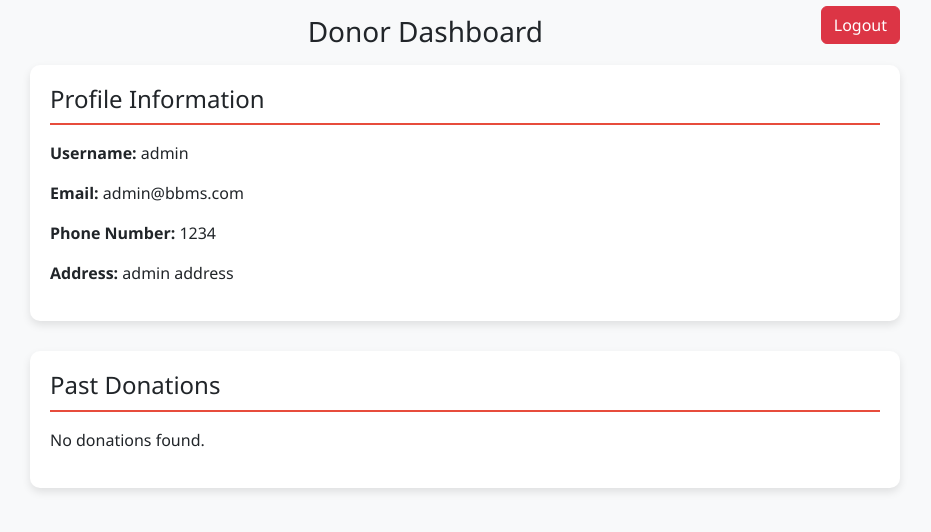
After one commit to Premier42/BBMS, a PHP site: page /sections/donor/dashboard.php in a window 1280 px wide. The commit adds this page. Shown: the top 532 px of the page, without its empty margins (175-1106 px from the left). Run offline with PHP 8.4, Linux system fonts and the light colour scheme; a user stored in the database is signed in; data comes from the database, SQL or seed files in the repository.

Commit message:
temorary

```diff
--- a/sections/auth/login.php
+++ b/sections/auth/login.php
@@ -50,7 +50,7 @@ if ($_SERVER["REQUEST_METHOD"] == "POST") {
                         header("Location: sections/admin/dashboard.php");
                         break;
                     case 'donor':
-                        header("Location: sections/donor/dashboard.php");
+                        header("Location: ../donor/dashboard.php");
                         break;
                     case 'recipient':
                         header("Location: ../recipient_rep/dashboard.php");
--- /dev/null
+++ b/sections/donor/dashboard.php
@@ -0,0 +1,145 @@
+<?php
+session_start();
+require_once '../../config/database.php';
+
+// Check if the user is logged in and has the donor role
+if (!isset($_SESSION['user_id']) || $_SESSION['role'] !== 'donor') {
+    header("Location: ../../auth/login.php");
+    exit;
+}
+
+$user_id = $_SESSION['user_id'];
+
+// Fetch the donor's donations
+$sql_donations = "
+    SELECT
+        d.donation_id,
+        bu.blood_type,
+        bu.volume,
+        d.donation_date,
+        bu.status AS blood_status
+    FROM
+        donations d
+    JOIN
+        blood_units bu ON d.unit_id = bu.unit_id
+    WHERE
+        d.donor_id = ?";
+$stmt_donations = $conn->prepare($sql_donations);
+$stmt_donations->bind_param("i", $user_id);
+$stmt_donations->execute();
+$result_donations = $stmt_donations->get_result();
+$donations = $result_donations->fetch_all(MYSQLI_ASSOC);
+$stmt_donations->close();
+
+// Fetch donor profile information
+$sql_profile = "
+    SELECT
+        username,
+        email,
+        phone_number,
+        address
+    FROM
+        users
+    WHERE
+        user_id = ?";
+$stmt_profile = $conn->prepare($sql_profile);
+$stmt_profile->bind_param("i", $user_id);
+$stmt_profile->execute();
+$result_profile = $stmt_profile->get_result();
+$profile = $result_profile->fetch_assoc();
+$stmt_profile->close();
+
+$conn->close();
+?>
+
+<!DOCTYPE html>
+<html lang="en">
+<head>
+    <meta charset="UTF-8">
+    <meta name="viewport" content="width=device-width, initial-scale=1.0">
+    <title>Donor Dashboard</title>
+    <link href="https://stackpath.bootstrapcdn.com/bootstrap/5.3.0/css/bootstrap.min.css" rel="stylesheet">
+    <style>
+        body {
+            background-color: #f8f9fa;
+            font-family: 'Segoe UI', Tahoma, Geneva, Verdana, sans-serif;
+        }
+        .container {
+            max-width: 900px;
+            padding: 15px;
+            margin: auto;
+        }
+        .form-section {
+            margin-bottom: 30px;
+            background-color: #ffffff;
+            padding: 20px;
+            border-radius: 10px;
+            box-shadow: 0 4px 8px rgba(0,0,0,0.1);
+        }
+        .form-section h2 {
+            border-bottom: 2px solid #e74c3c;
+            padding-bottom: 10px;
+        }
+        .logout-btn {
+            float: right;
+            margin-top: -10px;
+        }
+        .table-striped tbody tr:nth-of-type(odd) {
+            background-color: rgba(231, 76, 60, 0.1);
+        }
+        .table-striped tbody tr:nth-of-type(even) {
+            background-color: rgba(231, 76, 60, 0.05);
+        }
+    </style>
+</head>
+<body>
+    <div class="container">
+        <h1 class="h3 mb-3 fw-normal text-center">
+            Donor Dashboard
+            <form class="logout-btn" method="post" action="/sections/auth/logout.php">
+                <button class="btn btn-danger" type="submit">Logout</button>
+            </form>
+        </h1>
+
+        <!-- Donor Profile -->
+        <div class="form-section">
+            <h2 class="h4 mb-3">Profile Information</h2>
+            <p><strong>Username:</strong> <?php echo htmlspecialchars($profile['username']); ?></p>
+            <p><strong>Email:</strong> <?php echo htmlspecialchars($profile['email']); ?></p>
+            <p><strong>Phone Number:</strong> <?php echo htmlspecialchars($profile['phone_number']); ?></p>
+            <p><strong>Address:</strong> <?php echo htmlspecialchars($profile['address']); ?></p>
+        </div>
+
+        <!-- View Past Donations -->
+        <div class="form-section">
+            <h2 class="h4 mb-3">Past Donations</h2>
+            <?php if (count($donations) > 0): ?>
+                <table class="table table-striped">
+                    <thead>
+                        <tr>
+                            <th scope="col">Donation ID</th>
+                            <th scope="col">Blood Type</th>
+                            <th scope="col">Volume (mL)</th>
+                            <th scope="col">Donation Date</th>
+                            <th scope="col">Status</th>
+                        </tr>
+                    </thead>
+                    <tbody>
+                        <?php foreach ($donations as $donation): ?>
+                            <tr>
+                                <td><?php echo htmlspecialchars($donation['donation_id']); ?></td>
+                                <td><?php echo htmlspecialchars($donation['blood_type']); ?></td>
+                                <td><?php echo htmlspecialchars($donation['volume']); ?></td>
+                                <td><?php echo htmlspecialchars($donation['donation_date']); ?></td>
+                                <td><?php echo htmlspecialchars($donation['blood_status']); ?></td>
+                            </tr>
+                        <?php endforeach; ?>
+                    </tbody>
+                </table>
+            <?php else: ?>
+                <p>No donations found.</p>
+            <?php endif; ?>
+        </div>
+    </div>
+</body>
+</html>
```
